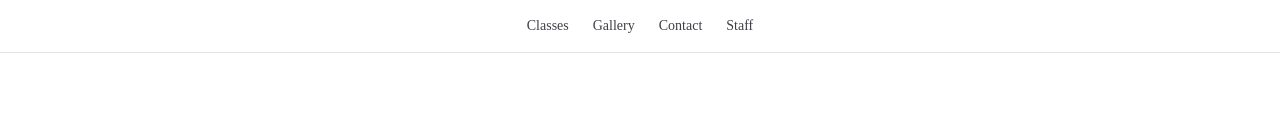
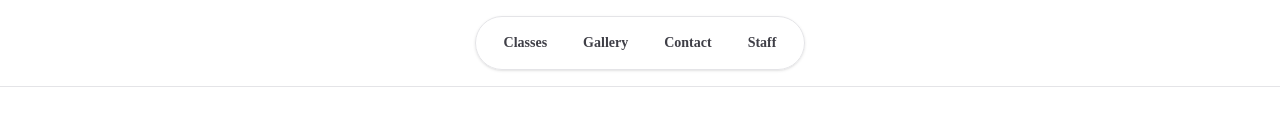
Before and after one commit to MossDog/larkhill-karate-club, a Next.js app: page / in a window 1280 px wide. Shown: the top 131 px of the page. Built offline with nearby package versions, Linux system fonts and the light colour scheme.

Commit message:
Use pill navigation on desktop

```diff
--- a/src/app/page.tsx
+++ b/src/app/page.tsx
@@ -28,11 +28,22 @@ export default function Home() {
     <main className="min-h-screen bg-[#f8f7f4] pb-20 text-zinc-950 md:pb-0">
       <header className="border-b border-zinc-200 bg-white">
         <div className="mx-auto flex max-w-6xl items-center justify-center px-5 py-4">
-          <nav className="hidden items-center gap-6 text-sm font-medium text-zinc-700 md:flex">
-            <Link href="#classes">Classes</Link>
-            <Link href="#gallery">Gallery</Link>
-            <Link href="#contact">Contact</Link>
-            <Link href="/staff/gallery">Staff</Link>
+          <nav className="hidden items-center gap-1 rounded-full border border-zinc-200 bg-white/95 px-3 py-2 text-sm font-bold text-zinc-700 shadow-sm backdrop-blur md:flex">
+            <Link className="rounded-full px-4 py-2 hover:bg-zinc-100" href="#classes">
+              Classes
+            </Link>
+            <Link className="rounded-full px-4 py-2 hover:bg-zinc-100" href="#gallery">
+              Gallery
+            </Link>
+            <Link className="rounded-full px-4 py-2 hover:bg-zinc-100" href="#contact">
+              Contact
+            </Link>
+            <Link
+              className="rounded-full px-4 py-2 hover:bg-zinc-100"
+              href="/staff/gallery"
+            >
+              Staff
+            </Link>
           </nav>
         </div>
       </header>
```
